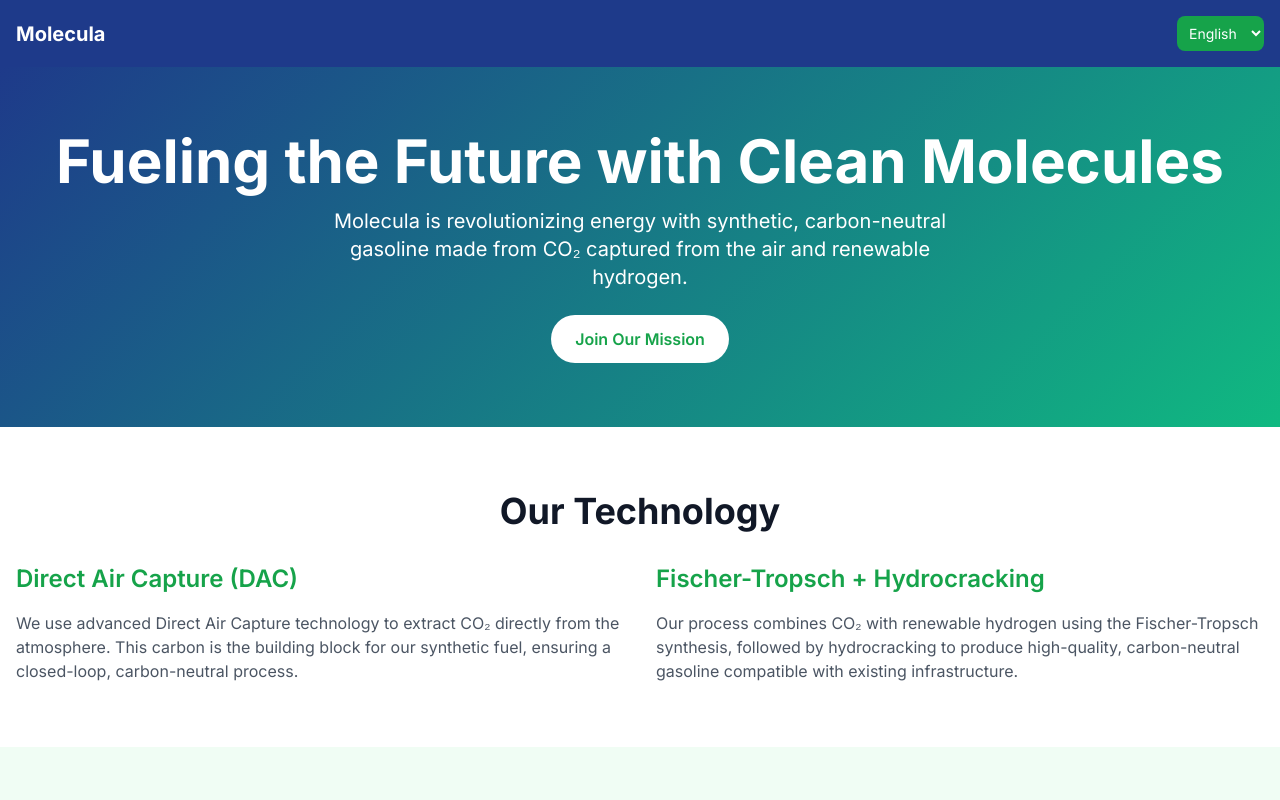
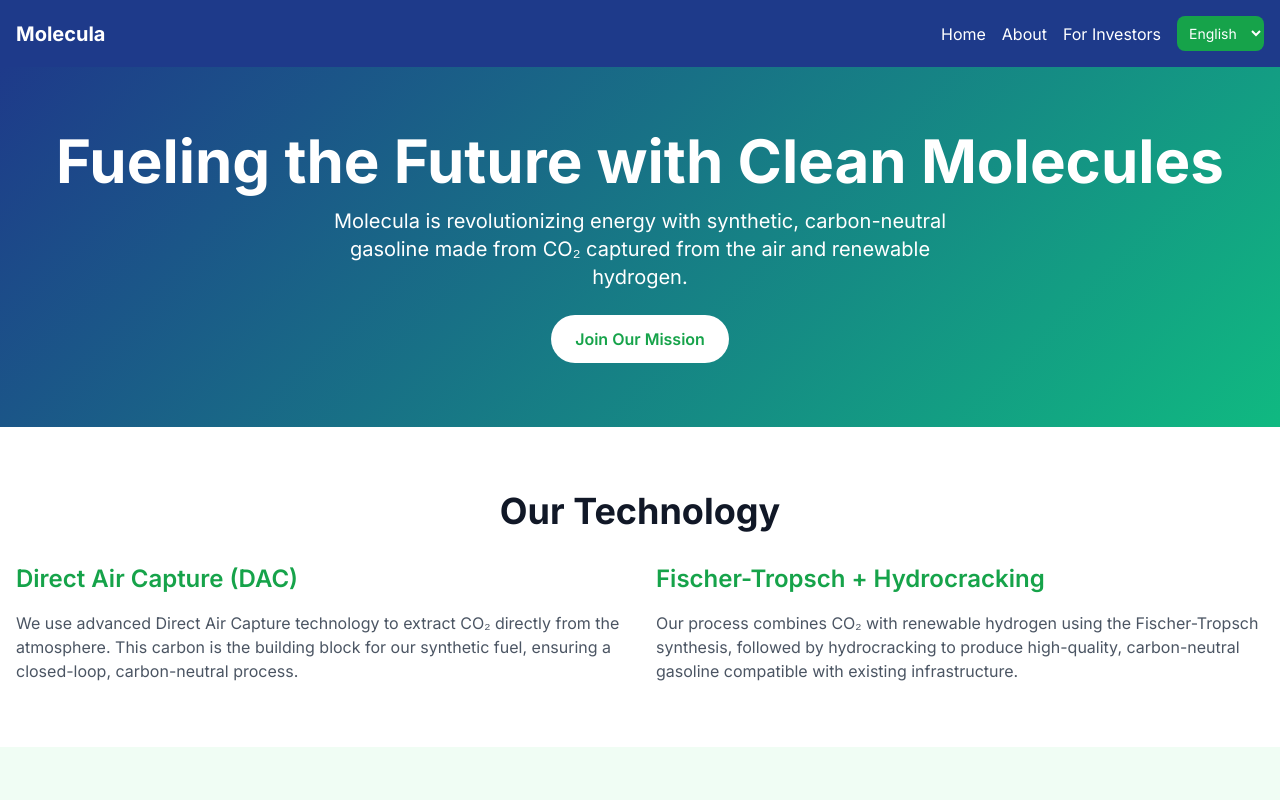
Before and after one commit to Termin44l/Molecula-website, a website: page index.html in a window 1280 px wide. Shown: the top 800 px of the page. Drawn offline with nearby package versions, Linux system fonts and the light colour scheme.

Commit message:
Update index.html

```diff
--- a/index.html
+++ b/index.html
@@ -3,7 +3,7 @@
 <head>
     <meta charset="UTF-8">
     <meta name="viewport" content="width=device-width, initial-scale=1.0">
-    <title>Molecula - Home</title>
+    <title>Molecula - Clean Tech Startup</title>
     <link href="https://fonts.googleapis.com/css2?family=Inter:wght@300;400;600;700&display=swap" rel="stylesheet">
     <script src="https://cdn.tailwindcss.com"></script>
     <style>
@@ -55,15 +55,20 @@
     </style>
 </head>
 <body class="bg-gray-100 text-gray-900">
-    <!-- Header with Language Switch -->
+    <!-- Header with Language Switch and Links -->
     <header class="bg-blue-900 text-white py-4">
         <div class="max-w-7xl mx-auto flex justify-between items-center px-4">
             <h1 class="text-xl font-bold">Molecula</h1>
-            <div class="relative">
-                <select id="language-switch" class="bg-green-600 text-white p-2 rounded-lg focus:outline-none hover:bg-green-700 transition text-sm">
-                    <option value="en">English</option>
-                    <option value="hu">Magyar</option>
-                </select>
+            <div class="flex items-center space-x-4">
+                <a href="index.html" data-i18n="nav-home" class="hover:text-green-300 transition">Home</a>
+                <a href="about.html" data-i18n="nav-about" class="hover:text-green-300 transition">About</a>
+                <a href="for-investors.html" data-i18n="nav-investors" class="hover:text-green-300 transition">For Investors</a>
+                <div class="relative">
+                    <select id="language-switch" class="bg-green-600 text-white p-2 rounded-lg focus:outline-none hover:bg-green-700 transition text-sm">
+                        <option value="en">English</option>
+                        <option value="hu">Magyar</option>
+                    </select>
+                </div>
             </div>
         </div>
     </header>
@@ -195,6 +200,9 @@
     <script>
         const translations = {
             en: {
+                'nav-home': 'Home',
+                'nav-about': 'About',
+                'nav-investors': 'For Investors',
                 'hero-title': 'Fueling the Future with Clean Molecules',
                 'hero-text': 'Molecula is revolutionizing energy with synthetic, carbon-neutral gasoline made from CO₂ captured from the air and renewable hydrogen.',
                 'hero-cta': 'Join Our Mission',
@@ -228,6 +236,9 @@
                 'footer-text': '© 2025 Molecula. All rights reserved.'
             },
             hu: {
+                'nav-home': 'Főoldal',
+                'nav-about': 'Rólunk',
+                'nav-investors': 'Befektetőknek',
                 'hero-title': 'A Jövő Üzemanyaga Tiszta Molekulákkal',
                 'hero-text': 'A Molecula forradalmasítja az energiatermelést szintetikus, szénsemleges benzinnel, amelyet a levegőből kivont CO₂-ből és megújuló hidrogénből állítunk elő.',
                 'hero-cta': 'Csatlakozz Küldetésünkhöz',
```
